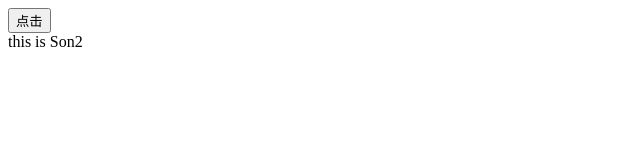
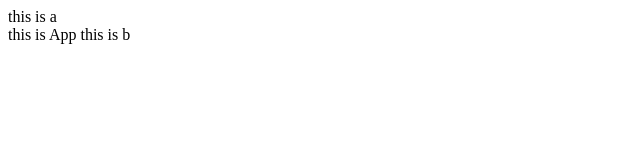
Before and after one commit to liu-dejin/React18-code, a React (Create React App) app in the folder react-basic copy/: page / in a window 1280 px wide. Shown: the top 160 px of the page, without its empty margins (0-640 px from the left). Built offline with nearby package versions, Linux system fonts and the light colour scheme.

Commit message:
feat：context跨层传递数据

```diff
--- a/react-basic copy/src/App.js
+++ b/react-basic copy/src/App.js
@@ -1,40 +1,37 @@
-import { useState } from "react"
+import { createContext, useContext } from "react"
+// 1.创建上下文对象
+const Msgcontext = createContext()
+function A () {
 
-// 1.子传父 Son1->App->Son2
-function Son1 ({ onGetName }) {
-  const name = 'this is Son1'
   return (
     <div>
-      <button onClick={() => {
-        onGetName(name
-        )
-      }}>点击</button>
+      this is a
+      <B>
+      </B>
     </div>
   )
 }
-function Son2 ({ name }) {
-
+function B () {
+  // 3，底层组件使用useContext获取数据
+  const msg = useContext(Msgcontext)
   return (
-    <div>
-      this is Son2
-      {name}
-    </div>
+    < div >
+      {msg}
+      this is b
+    </ div >
   )
 }
 function App () {
-  const [name, setName] = useState('')
-  const getSon1Name = (name) => {
+  const msg = 'this is App '
+  return (
 
-    setName(name)
-  }
-  return (
-    <div className="App">
-      <Son1 onGetName={getSon1Name}>
-      </Son1>
-
-      <Son2 name={name}>
-      </Son2>
-    </div>
+    // 2.高阶组件provider提供数据
+    <Msgcontext.Provider value={msg}>
+      <div className="App">
+        <A>
+        </A>
+      </div>
+    </Msgcontext.Provider>
   )
 }
 
```
Also changed, not shown: react-basic copy/src/App copy 5.js (added, +41 -0 lines).
